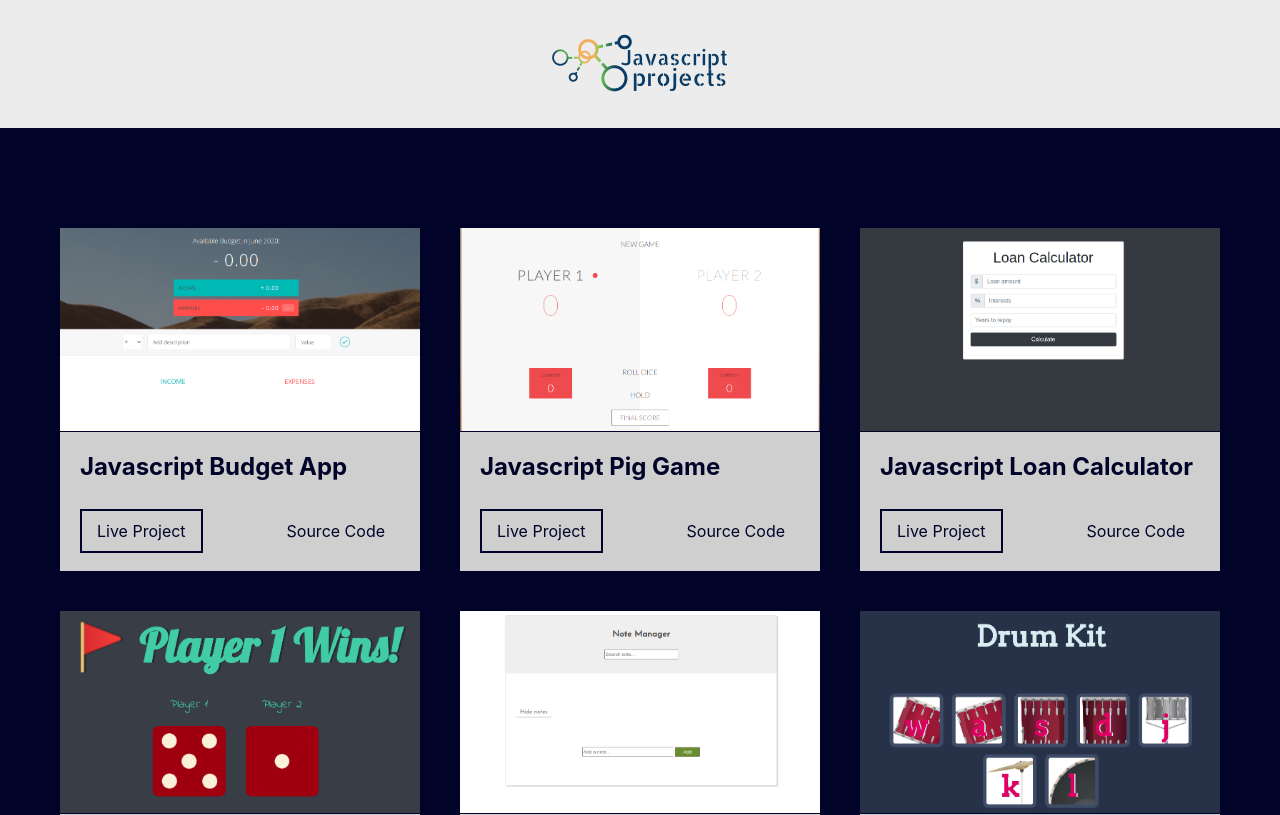
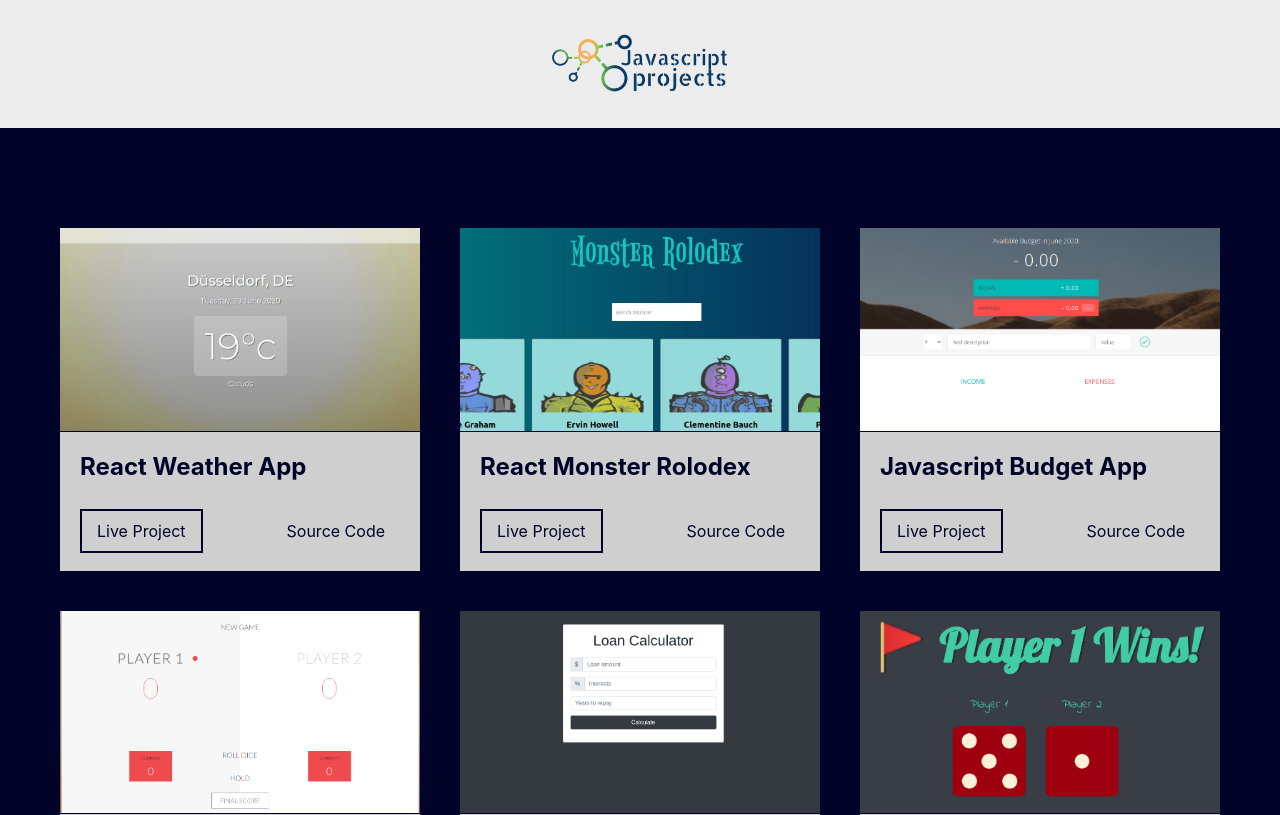
Before and after one commit to glennludszuweit/React-JS-projects, a React (Create React App) app: page / in a window 1280 px wide. Shown: the top 815 px of the page. Built offline with nearby package versions, Linux system fonts and the light colour scheme.

Commit message:
added weather-app project

```diff
--- a/src/App.js
+++ b/src/App.js
@@ -6,6 +6,22 @@ import './App.css';
 
 const App = (props) => {
   const [projects] = useState([
+    {
+      id: 12,
+      image: require('./images/weatherapp.jpg'),
+      title: 'React Weather App',
+      url: 'http://jsprojects.org/weatherapp/',
+      code:
+        'https://github.com/glennludszuweit/small-react-apps/tree/master/weather-app',
+    },
+    {
+      id: 12,
+      image: require('./images/monsterrolodex.jpg'),
+      title: 'React Monster Rolodex',
+      url: 'http://jsprojects.org/monsterrolodex/',
+      code:
+        'https://github.com/glennludszuweit/small-react-apps/tree/master/monster-rolodex',
+    },
     {
       id: 11,
       image: require('./images/budgetapp.jpg'),
```
Also changed, not shown: src/images/monsterrolodex.jpg (added), src/images/weatherapp.jpg (added).
